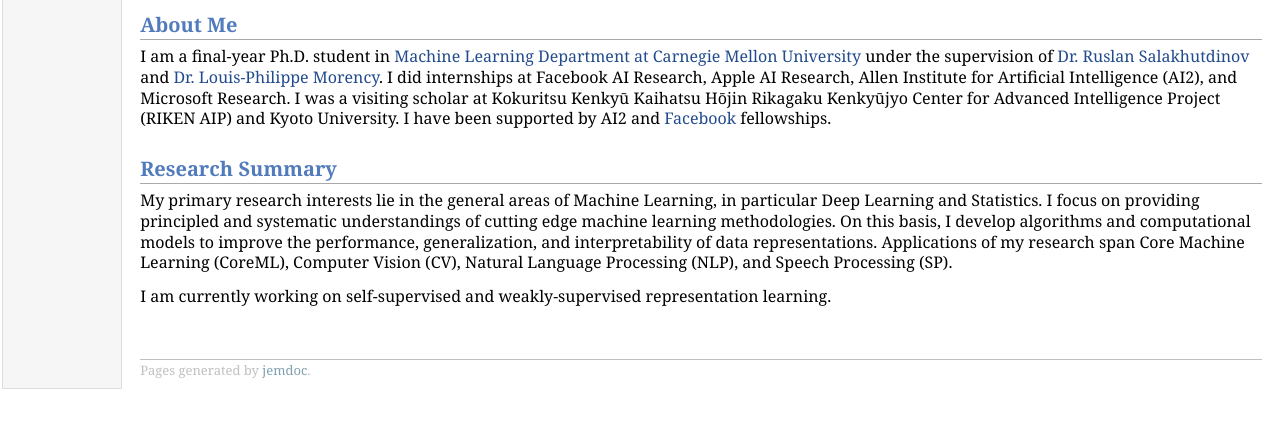
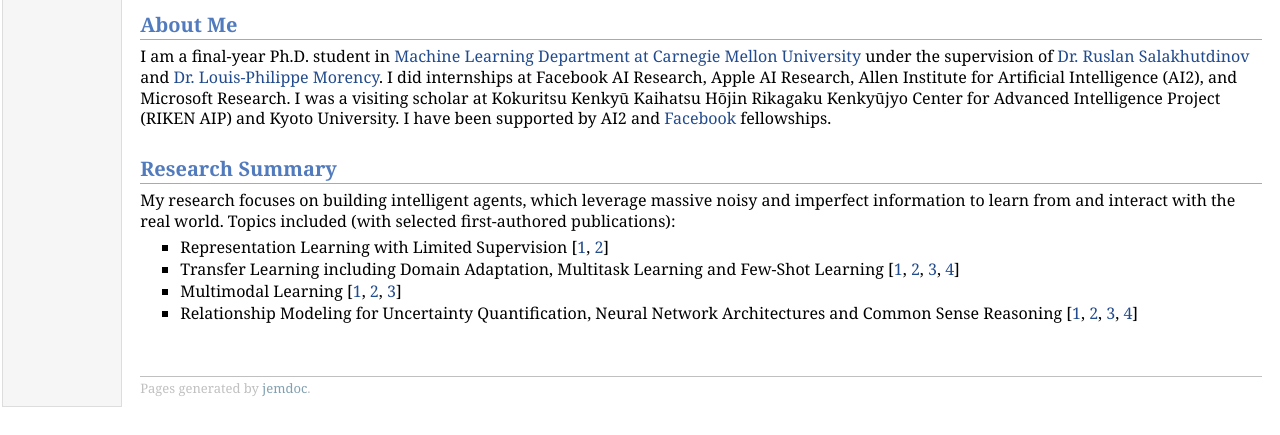
Before and after one commit to yaohungt/yaohungt.github.io, a plain HTML site: page index.html in a window 1280 px wide. Shown: the part 211-646 px from the top of the page. Drawn offline with Linux system fonts and the light colour scheme.

Commit message:
Update index.html

```diff
--- a/index.html
+++ b/index.html
@@ -31,11 +31,20 @@
 
 <br /></p>
 <h2>Research Summary</h2>
-<p> My primary research interests lie in the general areas of Machine Learning, in particular Deep Learning and Statistics. I focus on providing principled and systematic understandings of cutting edge machine learning methodologies. On this basis, I develop algorithms and computational models to improve the performance, generalization, and interpretability of data representations. Applications of my research span Core Machine Learning (CoreML), Computer Vision (CV), Natural Language Processing (NLP), and Speech Processing (SP).</p>
+<p> My research focuses on building intelligent agents, which leverage massive noisy and imperfect information to learn from and interact with the real world. Topics included (with selected first-authored publications): </p>
+	<ul>
+  <li>Representation Learning with Limited Supervision
+[<a href="https://openreview.net/forum?id=-bdp_8Itjwp">1</a>, <a href="https://openreview.net/forum?id=068E_JSq9O">2</a>]</li>
+  <li>Transfer Learning including Domain Adaptation, Multitask Learning and Few-Shot Learning [<a href="https://arxiv.org/pdf/1907.06288">1</a>, <a href="https://arxiv.org/pdf/1703.05908">2</a>, <a href="https://arxiv.org/pdf/1710.08347">3</a>, <a href="http://www.cv-foundation.org/openaccess/content_cvpr_2016/papers/Tsai_Learning_Cross-Domain_Landmarks_CVPR_2016_paper.pdf">4</a>]</li>
+  <li>Multimodal Learning [<a href="https://arxiv.org/pdf/2004.14198">1</a>, <a href="https://arxiv.org/pdf/1906.00295">2</a>, <a href="https://arxiv.org/pdf/1806.06176">3</a>]</li>
+  <li>Relationship Modeling for Uncertainty Quantification, Neural Network Architectures and Common Sense Reasoning [<a href="https://arxiv.org/pdf/2006.05553">1</a>, <a href="https://openreview.net/forum?id=HJe6uANtwH">2</a>, <a href="https://arxiv.org/pdf/1908.11775">3</a>, <a href="https://arxiv.org/pdf/1903.10547">4</a>]</li>
+</ul>
+
+<!-- My primary research interests lie in the general areas of Machine Learning, in particular Deep Learning and Statistics. I focus on providing principled and systematic understandings of cutting edge machine learning methodologies. On this basis, I develop algorithms and computational models to improve the performance, generalization, and interpretability of data representations. Applications of my research span Core Machine Learning (CoreML), Computer Vision (CV), Natural Language Processing (NLP), and Speech Processing (SP).</p>
 
 <p>I am currently working on self-supervised and weakly-supervised representation learning.</p>
 
-
+-->
 
 <!--
 <h2>News and Highlights</h2>
```
